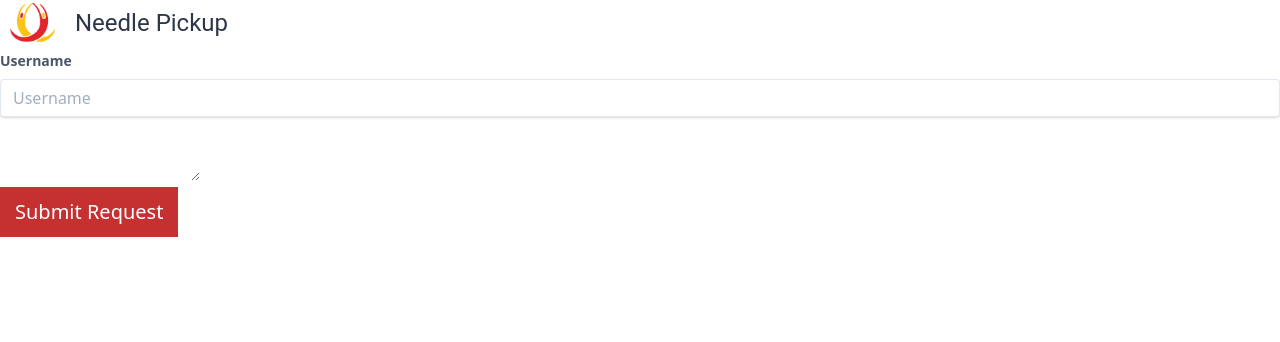
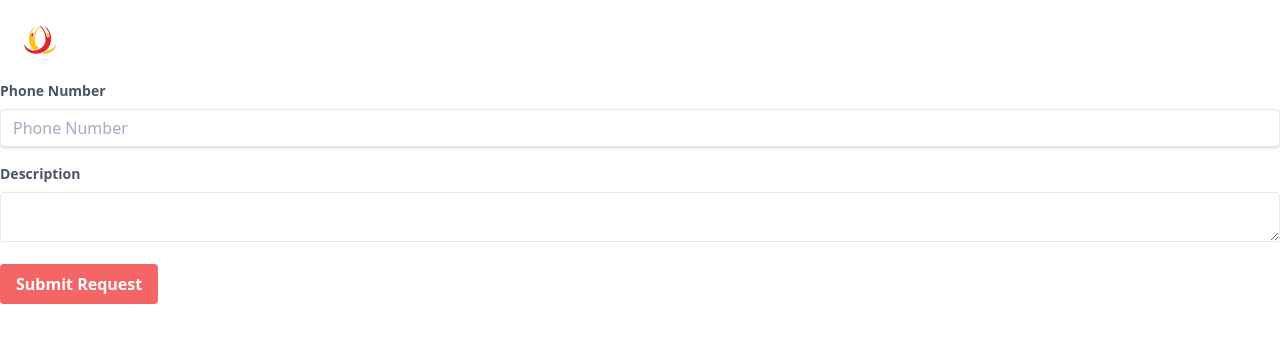
Before and after one commit to HackRegina/f19-a-team, an Angular app in the folder angular/: page /request in a window 1280 px wide. Shown: the top 342 px of the page. Built offline with nearby package versions, Linux system fonts and the light colour scheme.

Commit message:
replacing some styles with tailwind

```diff
--- a/angular/src/app/header/header.component.html
+++ b/angular/src/app/header/header.component.html
@@ -1,6 +1,13 @@
-<div id="header">
-  <img src="assets/logo-square.png">
-  <div id="title-container">
-    <span>Needle Pickup</span>
+<nav class="flex items-center justify-between flex-wrap bg-white p-6">
+  <div class="flex items-center flex-shrink-0 text-white mr-6">
+    <img class="fill-current h-8 w-8 mr-2" src="assets/logo-square.png">
+    <span class="font-semibold text-xl tracking-tight">Needle Pickup</span>
   </div>
-</div>
+  <div class="block lg:hidden">
+    <button class="flex items-center px-3 py-2 border rounded text-red-700 border-red-700 hover:text-white hover:border-white">
+      <svg class="fill-current h-3 w-3" viewBox="0 0 20 20" xmlns="http://www.w3.org/2000/svg"><title>Menu</title><path d="M0 3h20v2H0V3zm0 6h20v2H0V9zm0 6h20v2H0v-2z"/></svg>
+    </button>
+  </div>
+  <div class="w-full block flex-grow lg:flex lg:items-center lg:w-auto">
+  </div>
+</nav>
--- a/angular/src/app/pickup-request/pickup-request.component.html
+++ b/angular/src/app/pickup-request/pickup-request.component.html
@@ -1,13 +1,21 @@
 <div id="pickup-request-container">
   <form id="pickup-request">
     <div class="mb-4">
-      <label class="block text-gray-700 text-sm font-bold mb-2" for="username">
-        Username
+      <label class="block text-gray-700 text-sm font-bold mb-2" for="phone-number">
+        Phone Number
       </label>
-      <input class="shadow appearance-none border rounded w-full py-2 px-3 text-gray-700 leading-tight focus:outline-none focus:shadow-outline" id="username" type="text" placeholder="Username">
+      <input class="shadow appearance-none border rounded w-full py-2 px-3 text-gray-700
+      leading-tight focus:outline-none focus:shadow-outline" id="phone-number" type="text" placeholder="Phone Number">
     </div>
-    <textarea id="description"></textarea>
-    <input id="phone">
-    <button id="btn-submit-request">Submit Request</button>
+    <div class="mb-4">
+      <label class="block text-gray-700 text-sm font-bold mb-2" for="description">
+        Description
+      </label>
+      <textarea class="resize border rounded w-full focus:outline-none focus:shadow-outline" id="description"></textarea>
+    </div>
+
+    <button class="btn btn-red">
+      Submit Request
+    </button>
   </form>
 </div>
--- a/angular/src/app/pickup-request/pickup-request.component.scss
+++ b/angular/src/app/pickup-request/pickup-request.component.scss
@@ -2,11 +2,12 @@
   height: 100%;
 }
 
-#btn-submit-request {
-  display: block;
-  background-color: #C53030;
-  color: white;
-  font-size: 20px;
-  padding: 10px 15px 10px 15px;
-  border: none;
+.btn {
+  @apply font-bold py-2 px-4 rounded;
 }
+.btn-red {
+  @apply bg-red-500 text-white;
+}
+.btn-red:hover {
+  @apply bg-red-700;
+}
```
